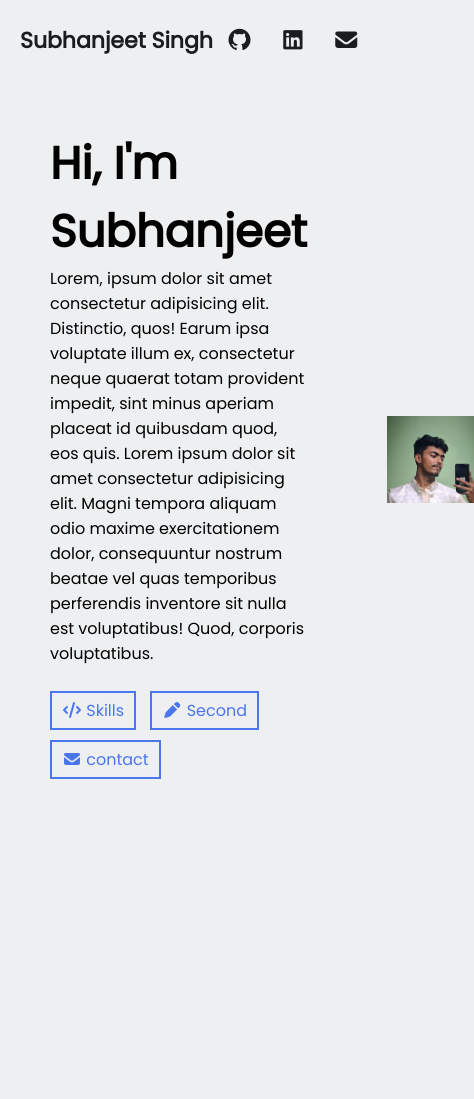
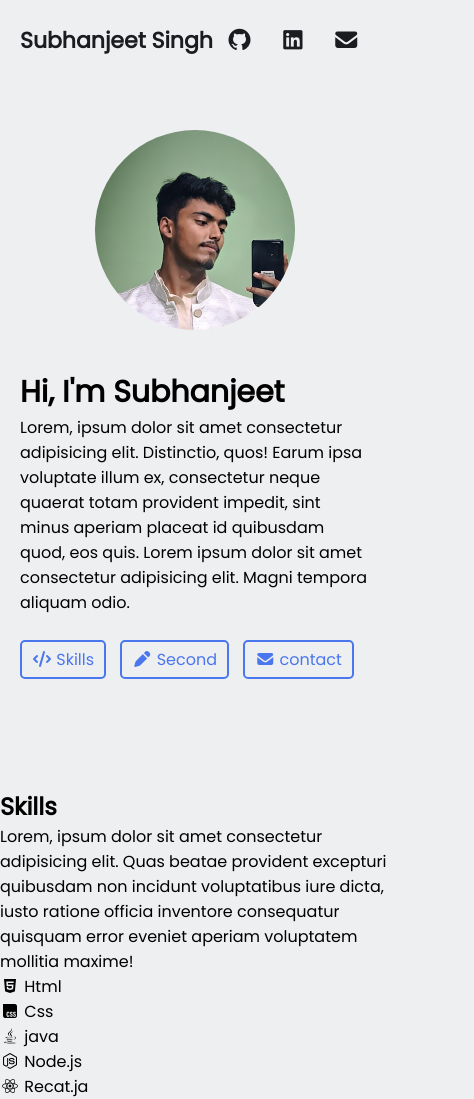
Before and after one commit to Subhanjeet/PersonalProfilePage, a plain HTML site: page index.html in a window 390 px wide. Shown: the whole page, 474 px wide, since content can reach past the window. Before the commit the page ends 844 px from the top, so only its background shows below. Drawn offline with Linux system fonts and the light colour scheme.

Commit message:
Done with navabar and the half main body is also completed with responsiveness (next session i have to complete the skill section.)

```diff
--- a/index.html
+++ b/index.html
@@ -17,6 +17,7 @@
     <link rel="stylesheet" href="style.css">
 
 </head>
+
 <body>
     <!-- NAVBAR -->
     <nav>
@@ -30,7 +31,8 @@
                 <span>Github</span>
             </a>
 
-        <a href="https://www.linkedin.com/in/sibhanjeet-singh-106b01315?utm_source=share&utm_campaing=share_via&utm_content=profile&utm_medium=android_app" target="_blank" rel="noopener noreferrer">
+            <a href="https://www.linkedin.com/in/sibhanjeet-singh-106b01315?utm_source=share&utm_campaing=share_via&utm_content=profile&utm_medium=android_app"
+                target="_blank" rel="noopener noreferrer">
                 <i class="fa-brands fa-linkedin"></i>
                 <span>Linkedin</span>
             </a>
@@ -48,7 +50,9 @@
         <section class=" hero-section">
             <div class="text">
                 <h2>Hi, I'm Subhanjeet</h2>
-    <p>Lorem, ipsum dolor sit amet consectetur adipisicing elit. Distinctio, quos! Earum ipsa voluptate illum ex, consectetur neque quaerat totam provident impedit, sint minus aperiam placeat id quibusdam quod, eos quis. Lorem ipsum dolor sit amet consectetur adipisicing elit. Magni tempora aliquam odio maxime exercitationem dolor, consequuntur nostrum beatae vel quas temporibus perferendis inventore sit nulla est voluptatibus! Quod, corporis voluptatibus.
+                <p>Lorem, ipsum dolor sit amet consectetur adipisicing elit. Distinctio, quos! Earum ipsa voluptate
+                    illum ex, consectetur neque quaerat totam provident impedit, sint minus aperiam placeat id quibusdam
+                    quod, eos quis. Lorem ipsum dolor sit amet consectetur adipisicing elit. Magni tempora aliquam odio.
                 </p>
                 <div class="link">
                     <a href="#skills">
@@ -65,18 +69,50 @@
                     </a>
                 </div>
             </div>
-<div class="headshort"></div>
-<img src="image.png" alt="profile photo" width="30%">
+            <div class="headshort">
+                <img src="image.png" alt="profile photo">
+            </div>
         </section>
 
         <!-- SECTION 2: Skills -->
- <section></section>
+        <section id="skills">
+            <h2>Skills</h2>
+            <div class="text">
+                <p>Lorem, ipsum dolor sit amet consectetur adipisicing elit. Quas beatae provident excepturi quibusdam non incidunt voluptatibus iure dicta, iusto ratione officia inventore consequatur quisquam error eveniet aperiam voluptatem mollitia maxime!</p>
+            </div>
+            <div class="cells">
+
+                <div class="cell">
+                    <i class="fa-brands fa-html5"></i>
+                    <span>Html</span>
+                </div>
+
+                <div class="cell">
+                    <i class="fa-brands fa-css"></i>
+                    <span>Css</span>
+                </div>
+
+                <div class="cell">
+                    <i class="fa-brands fa-java"></i>
+                    <span>java</span>
+                </div>
+                <div class="cell">
+                    <i class="fa-brands fa-node-js"></i>
+                    <span>Node.js</span>
+                </div>
+                <div class="cell">
+                    <i class="fa-brands fa-react"></i>
+                    <span>Recat.ja<span>
+                </div>
+            </div>
+
+        </section>
 
         <!-- SECTION 3: Testing -->
-  <section></section>
+        <section id="testimony"></section>
 
         <!-- SECTION 4: Contact -->
-   <section></section>
+        <section id="conctact"></section>
 
     </main>
 </body>
--- a/style.css
+++ b/style.css
@@ -1,31 +1,31 @@
-:root{
+:root {
   --text-color: #1a1c20;
   --link-color: #4a76ee;
   --background-color: #eeeff1;
 }
 
-*{
+* {
   margin: 0;
   padding: 0;
   box-sizing: border-box;
 }
 
-html{
+html {
   scroll-behavior: smooth;
 }
 
-body{
-    font-family: 'poppins',sans-serif;
+body {
+  font-family: "poppins", sans-serif;
   background-color: var(--background-color);
 }
 
-a{
+a {
   color: var(--link-color);
   text-decoration: none;
 }
 
 /* NAVBAR */
-nav{
+nav {
   display: flex;
   justify-content: space-between;
   align-items: center;
@@ -33,37 +33,38 @@ nav{
   padding: 0 50px;
   height: 80px;
 }
-nav .left a{
+nav .left a {
   color: var(--text-color);
   font-size: 22px;
   font-weight: 600;
 }
-nav .right a{
+nav .right a {
   color: var(--text-color);
   margin: 0 10px;
 }
 
-nav .right a:last-child{
+nav .right a:last-child {
   color: var(--background-color);
   background-color: var(--text-color);
   padding: 5px 15px;
   border-radius: 5px;
 }
 
-nav .right a span{
+nav .right a span {
   margin-left: 5px;
 }
 /* SECTION 1: Hero */
-.hero-section{
+.hero-section {
   display: flex;
   align-items: center;
   justify-content: space-between;
   padding: 0 50px;
   margin: 50px 0;
   gap: 40px;
+  margin-bottom: 100px;
 }
 
-.hero-section .text{
+.hero-section .text {
   flex: 5;
 }
 
@@ -71,39 +72,76 @@ nav .right a span{
   font-size: 45px;
 }
 
-.hero-section .text .link{
+.hero-section .text .link {
   margin-top: 25px;
 }
 
-.hero-section .text .link a{
+.hero-section .text .link a {
   display: inline-block;
   padding: 5px 10px;
   border: 2px solid var(--link-color);
   margin-right: 10px;
   margin-bottom: 10px;
+  transition: 0.5s;
+  border-radius: 5px;
 }
 
-.hero-section .headshort{
-    flex: 2;
+.hero-section .text .link a:hover {
+  color: var(--text-color);
+  border: 2px solid var(--text-color);
 }
 
-@media (max-width: 650px){
+.hero-section .headshort {
+  flex: 2;
+  display: flex;
+  justify-content: right;
+}
+
+.hero-section .headshort img {
+  width: 350px;
+  border-radius: 50%;
+}
+@media (max-width: 850px) {
+    .hero-section .text  h2{
+        font-size: 30px;
+    }
+
+@media (max-width: 748px){
+    .hero-section{
+        flex-direction: column-reverse;
+    }
+    .hero-section .headshort img{
+        width: 200px;
+    }
+}
+
+}
+@media (max-width: 600px) {
   /* NAVBAR */
-    nav{
+  nav {
     padding: 0 20px;
   }
 
-    nav .right a{
+  nav .right a {
     font-size: 22px;
   }
 
-    nav .right a:last-child{
+  nav .right a:last-child {
     color: var(--text-color);
     background-color: transparent;
     padding: 0;
   }
 
-    nav .right a span{
+  nav .right a span {
     display: none;
   }
+  /* SECTION 1: HERO */
+  .hero-section{
+    padding: 0 20px;
   }
+
+  .hero-section .text h2{
+    font-size: 30px;
+  }
+
+}
```
Lines whose indentation alone changed are shown as unchanged.
